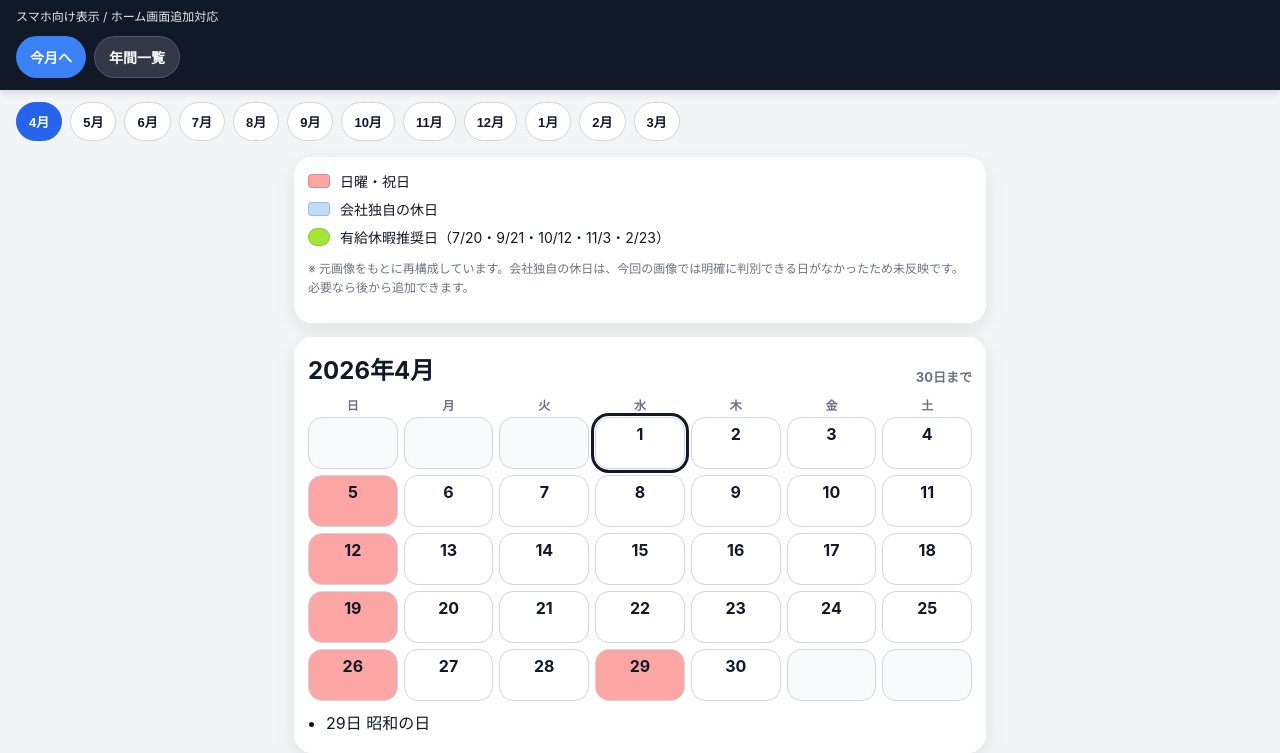
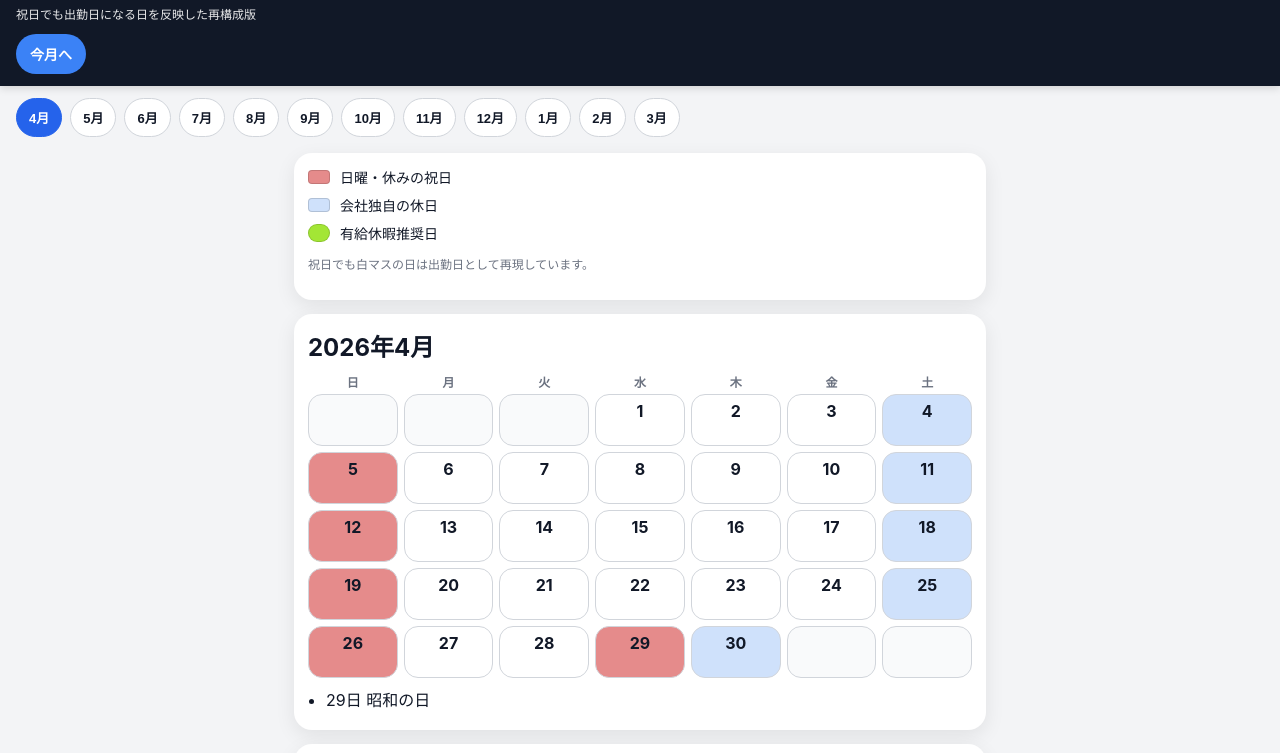
Before and after one commit to rio-eng422/work-calendar, a plain HTML site: page index.html in a window 1280 px wide. Shown: the part 46-799 px from the top of the page. Drawn offline with Linux system fonts and the light colour scheme.

Commit message:
Add files via upload

```diff
--- a/index.html
+++ b/index.html
@@ -3,7 +3,7 @@
 <head>
   <meta charset="UTF-8" />
   <meta name="viewport" content="width=device-width, initial-scale=1, viewport-fit=cover" />
-  <meta name="theme-color" content="#1f2937" />
+  <meta name="theme-color" content="#111827" />
   <title>2026年度 勤務カレンダー</title>
   <link rel="manifest" href="manifest.json" />
   <style>
@@ -12,11 +12,9 @@
       --card:#ffffff;
       --text:#111827;
       --muted:#6b7280;
-      --sun:#fca5a5;
-      --holiday:#fca5a5;
-      --company:#bfdbfe;
+      --sun:#e58b8b;
+      --company:#cfe1fb;
       --recommended:#a3e635;
-      --today:#111827;
       --border:#d1d5db;
       --accent:#2563eb;
     }
@@ -28,233 +26,171 @@
       color:var(--text);
     }
     header{
-      position:sticky;
-      top:0;
-      z-index:20;
-      background:#111827;
-      color:#fff;
+      position:sticky; top:0; z-index:20;
+      background:#111827; color:#fff;
       padding:14px 16px 12px;
       box-shadow:0 2px 8px rgba(0,0,0,.15);
     }
-    .title{
-      font-size:20px;
-      font-weight:700;
-      margin:0 0 10px;
-    }
-    .sub{
-      font-size:12px;
-      opacity:.9;
-      margin:0 0 12px;
-    }
-    .toolbar{
-      display:flex;
-      gap:8px;
-      flex-wrap:wrap;
-    }
+    .title{font-size:20px;font-weight:700;margin:0 0 8px}
+    .sub{font-size:12px;opacity:.9;margin:0 0 12px}
+    .toolbar{display:flex;gap:8px;flex-wrap:wrap}
     button{
-      border:none;
-      border-radius:999px;
-      padding:10px 14px;
-      font-size:14px;
-      font-weight:700;
-      background:#e5e7eb;
-      color:#111827;
+      border:none;border-radius:999px;padding:10px 14px;font-size:14px;font-weight:700;
+      background:#e5e7eb;color:#111827;
     }
     button.primary{background:#3b82f6;color:#fff}
-    button.ghost{
-      background:rgba(255,255,255,.14);
-      color:#fff;
-      border:1px solid rgba(255,255,255,.15);
-    }
     .month-tabs{
-      display:flex;
-      gap:8px;
-      overflow:auto;
-      padding:12px 16px 4px;
-      scroll-snap-type:x proximity;
-      background:var(--bg);
-      position:sticky;
-      top:105px;
-      z-index:15;
+      display:flex;gap:8px;overflow:auto;padding:12px 16px 4px;
+      background:var(--bg); position:sticky; top:98px; z-index:15;
     }
     .month-tab{
-      flex:0 0 auto;
-      scroll-snap-align:start;
-      border:1px solid var(--border);
-      background:#fff;
-      color:#111827;
-      border-radius:999px;
-      padding:9px 12px;
-      font-size:13px;
-      font-weight:700;
+      flex:0 0 auto; border:1px solid var(--border); background:#fff; color:#111827;
+      border-radius:999px; padding:9px 12px; font-size:13px; font-weight:700;
     }
-    .month-tab.active{
-      background:var(--accent);
-      color:#fff;
-      border-color:var(--accent);
-    }
-    main{
-      padding:12px 14px 100px;
-      max-width:720px;
-      margin:0 auto;
-    }
+    .month-tab.active{background:var(--accent);color:#fff;border-color:var(--accent)}
+    main{padding:12px 14px 100px;max-width:720px;margin:0 auto}
     .card{
-      background:var(--card);
-      border-radius:18px;
-      padding:14px;
-      box-shadow:0 6px 20px rgba(0,0,0,.08);
-      margin-bottom:14px;
+      background:var(--card); border-radius:18px; padding:14px;
+      box-shadow:0 6px 20px rgba(0,0,0,.08); margin-bottom:14px;
     }
     .month-title{
-      display:flex;
-      justify-content:space-between;
-      align-items:end;
-      margin-bottom:10px;
+      display:flex; justify-content:space-between; align-items:end; margin-bottom:10px;
     }
-    .month-title h2{
-      margin:0;
-      font-size:24px;
+    .month-title h2{margin:0;font-size:24px}
+    .count{color:var(--muted);font-size:13px;font-weight:700}
+    .weekdays,.grid{display:grid;grid-template-columns:repeat(7,1fr);gap:6px}
+    .weekdays div{text-align:center;font-weight:700;font-size:12px;color:var(--muted);padding-bottom:4px}
+    .day{
+      min-height:52px; background:#fff; border:1px solid var(--border); border-radius:14px;
+      padding:6px 4px; position:relative; display:flex; align-items:flex-start; justify-content:center;
+      font-weight:700; font-size:16px;
     }
-    .count{
-      color:var(--muted);
-      font-size:13px;
-      font-weight:700;
-    }
-    .weekdays,.grid{
-      display:grid;
-      grid-template-columns:repeat(7,1fr);
-      gap:6px;
-    }
-    .weekdays div{
-      text-align:center;
-      font-weight:700;
-      font-size:12px;
-      color:var(--muted);
-      padding-bottom:4px;
-    }
-    .day{
-      min-height:52px;
-      background:#fff;
-      border:1px solid var(--border);
-      border-radius:14px;
-      padding:6px 4px;
-      position:relative;
-      display:flex;
-      align-items:flex-start;
-      justify-content:center;
-      font-weight:700;
-      font-size:16px;
-    }
-    .day.empty{
-      background:#f9fafb;
-      color:#d1d5db;
-    }
-    .day.sun{background:var(--sun)}
-    .day.company{background:var(--company)}
-    .day.holiday{background:var(--holiday)}
+    .day.empty{background:#f9fafb;color:#d1d5db}
+    .day.sunoff{background:var(--sun)}
+    .day.companyoff{background:var(--company)}
     .day.recommended::after{
-      content:"";
-      position:absolute;
-      width:34px;height:26px;
-      border-radius:999px;
-      background:rgba(163,230,53,.88);
-      border:2px solid rgba(17,24,39,.55);
-      top:50%;
-      left:50%;
-      transform:translate(-50%,-50%);
-      z-index:0;
+      content:""; position:absolute; width:34px; height:26px; border-radius:999px;
+      background:rgba(163,230,53,.9); border:2px solid rgba(17,24,39,.55);
+      top:50%; left:50%; transform:translate(-50%,-50%); z-index:0;
     }
     .day span{position:relative; z-index:1}
-    .day.today{
-      outline:3px solid var(--today);
-      outline-offset:1px;
+    .daylabel{
+      position:absolute; bottom:3px; right:4px; font-size:9px; color:#4b5563; font-weight:700;
+      z-index:1;
     }
-    .legend{
-      display:grid;
-      grid-template-columns:1fr;
-      gap:8px;
-      font-size:14px;
-    }
-    .legend-item{
-      display:flex;
-      align-items:center;
-      gap:10px;
-    }
+    .legend{display:grid;grid-template-columns:1fr;gap:8px;font-size:14px}
+    .legend-item{display:flex;align-items:center;gap:10px}
     .swatch{
-      width:22px;height:14px;border-radius:4px;border:1px solid rgba(0,0,0,.15);
-      flex:0 0 auto;
+      width:22px;height:14px;border-radius:4px;border:1px solid rgba(0,0,0,.15);flex:0 0 auto;
     }
     .swatch.sun{background:var(--sun)}
     .swatch.company{background:var(--company)}
-    .swatch.recommended{background:var(--recommended); border-radius:999px; height:18px}
-    ul.holidays{
-      margin:10px 0 0;
-      padding-left:18px;
-    }
-    ul.holidays li{
-      margin:4px 0;
-      line-height:1.5;
-    }
-    .footer-note{
-      color:var(--muted);
-      font-size:12px;
-      line-height:1.6;
-    }
-    .hidden{display:none}
+    .swatch.recommended{background:var(--recommended);border-radius:999px;height:18px}
+    ul.holidays{margin:10px 0 0;padding-left:18px}
+    ul.holidays li{margin:4px 0;line-height:1.5}
+    .footer-note{color:var(--muted);font-size:12px;line-height:1.6}
   </style>
 </head>
 <body>
 <header>
   <div class="title">2026年度 勤務カレンダー</div>
-    <div class="sub">スマホ向け表示 / ホーム画面追加対応</div>
+  <div class="sub">祝日でも出勤日になる日を反映した再構成版</div>
   <div class="toolbar">
     <button id="jumpToday" class="primary">今月へ</button>
-      <button id="toggleYear" class="ghost">年間一覧</button>
   </div>
 </header>
-
 <div class="month-tabs" id="monthTabs"></div>
-
 <main id="app"></main>
 
 <script>
-const calendarData = {
-  yearLabel: "2026年度",
-  months: [
-    {year: 2026, month: 4, holidays: {"2026-04-29":"昭和の日"}, company: [], recommended: []},
-    {year: 2026, month: 5, holidays: {"2026-05-03":"憲法記念日","2026-05-04":"みどりの日","2026-05-05":"こどもの日","2026-05-06":"振替休日（5/3分）"}, company: [], recommended: []},
-    {year: 2026, month: 6, holidays: {}, company: [], recommended: []},
-    {year: 2026, month: 7, holidays: {"2026-07-20":"海の日"}, company: [], recommended: ["2026-07-20"]},
-    {year: 2026, month: 8, holidays: {"2026-08-11":"山の日"}, company: [], recommended: []},
-    {year: 2026, month: 9, holidays: {"2026-09-21":"敬老の日","2026-09-22":"国民の休日","2026-09-23":"秋分の日"}, company: [], recommended: ["2026-09-21"]},
-    {year: 2026, month: 10, holidays: {"2026-10-12":"スポーツの日"}, company: [], recommended: ["2026-10-12"]},
-    {year: 2026, month: 11, holidays: {"2026-11-03":"文化の日","2026-11-23":"勤労感謝の日"}, company: [], recommended: ["2026-11-03"]},
-    {year: 2026, month: 12, holidays: {}, company: [], recommended: []},
-    {year: 2027, month: 1, holidays: {"2027-01-01":"元日","2027-01-11":"成人の日"}, company: [], recommended: []},
-    {year: 2027, month: 2, holidays: {"2027-02-11":"建国記念の日","2027-02-23":"天皇誕生日"}, company: [], recommended: ["2027-02-23"]},
-    {year: 2027, month: 3, holidays: {"2027-03-21":"春分の日","2027-03-22":"振替休日（3/21分）"}, company: [], recommended: []},
-  ]
+const weekdayLabels = ["日","月","火","水","木","金","土"];
+
+function ymd(y,m,d){ return `${y}-${String(m).padStart(2,"0")}-${String(d).padStart(2,"0")}`; }
+
+const officialHolidays = {
+  "2026-04-29":"昭和の日",
+  "2026-05-03":"憲法記念日",
+  "2026-05-04":"みどりの日",
+  "2026-05-05":"こどもの日",
+  "2026-05-06":"振替休日（5/3分）",
+  "2026-07-20":"海の日",
+  "2026-08-11":"山の日",
+  "2026-09-21":"敬老の日",
+  "2026-09-22":"国民の休日",
+  "2026-09-23":"秋分の日",
+  "2026-10-12":"スポーツの日",
+  "2026-11-03":"文化の日",
+  "2026-11-23":"勤労感謝の日",
+  "2027-01-01":"元日",
+  "2027-01-11":"成人の日",
+  "2027-02-11":"建国記念の日",
+  "2027-02-23":"天皇誕生日",
+  "2027-03-21":"春分の日",
+  "2027-03-22":"振替休日（3/21分）"
 };
 
-const weekdayLabels = ["日","月","火","水","木","金","土"];
+const holidayWorkdays = new Set([
+  "2026-05-06",
+  "2026-07-20",
+  "2026-09-21",
+  "2026-09-22",
+  "2026-09-23",
+  "2026-10-12",
+  "2026-11-03",
+  "2026-11-23",
+  "2027-01-11",
+  "2027-02-11",
+  "2027-02-23",
+  "2027-03-22"
+]);
+
+const recommended = new Set([
+  "2026-07-20","2026-09-21","2026-10-12","2026-11-03","2027-02-23"
+]);
+
+const companyOff = new Set([
+  "2026-04-04","2026-04-11","2026-04-18","2026-04-25","2026-04-30",
+  "2026-05-02","2026-05-09","2026-05-16","2026-05-23","2026-05-30",
+  "2026-06-06","2026-06-13","2026-06-20","2026-06-27",
+  "2026-07-04","2026-07-11","2026-07-18","2026-07-25",
+  "2026-08-01","2026-08-08","2026-08-10","2026-08-12","2026-08-13","2026-08-14","2026-08-15","2026-08-22","2026-08-29",
+  "2026-09-05","2026-09-12","2026-09-19","2026-09-26",
+  "2026-10-03","2026-10-10","2026-10-17","2026-10-24","2026-10-31",
+  "2026-11-07","2026-11-14","2026-11-21","2026-11-28",
+  "2026-12-05","2026-12-12","2026-12-19","2026-12-26","2026-12-28","2026-12-29","2026-12-30","2026-12-31",
+  "2027-01-02","2027-01-03","2027-01-04","2027-01-05","2027-01-09","2027-01-16","2027-01-23","2027-01-30",
+  "2027-02-06","2027-02-13","2027-02-20","2027-02-27",
+  "2027-03-06","2027-03-13","2027-03-20","2027-03-27"
+]);
+
+const months = [
+  {year:2026, month:4},
+  {year:2026, month:5},
+  {year:2026, month:6},
+  {year:2026, month:7},
+  {year:2026, month:8},
+  {year:2026, month:9},
+  {year:2026, month:10},
+  {year:2026, month:11},
+  {year:2026, month:12},
+  {year:2027, month:1},
+  {year:2027, month:2},
+  {year:2027, month:3}
+];
+
 const app = document.getElementById("app");
 const monthTabs = document.getElementById("monthTabs");
-let yearMode = false;
-
-function ymd(y,m,d){
-  return `${y}-${String(m).padStart(2,"0")}-${String(d).padStart(2,"0")}`;
-}
 
 function buildTabs(){
-  calendarData.months.forEach((m, index) => {
+  months.forEach((m, index) => {
     const btn = document.createElement("button");
     btn.className = "month-tab";
+    btn.id = `tab-${index}`;
     btn.textContent = `${m.month}月`;
     btn.onclick = () => {
       document.getElementById(`month-${index}`).scrollIntoView({behavior:"smooth", block:"start"});
       setActiveTab(index);
     };
-    btn.id = `tab-${index}`;
     monthTabs.appendChild(btn);
   });
 }
@@ -265,24 +201,19 @@ function setActiveTab(index){
 
 function render(){
   app.innerHTML = "";
-
   const legend = document.createElement("section");
   legend.className = "card";
   legend.innerHTML = `
     <div class="legend">
-      <div class="legend-item"><span class="swatch sun"></span><span>日曜・祝日</span></div>
+      <div class="legend-item"><span class="swatch sun"></span><span>日曜・休みの祝日</span></div>
       <div class="legend-item"><span class="swatch company"></span><span>会社独自の休日</span></div>
-      <div class="legend-item"><span class="swatch recommended"></span><span>有給休暇推奨日（7/20・9/21・10/12・11/3・2/23）</span></div>
+      <div class="legend-item"><span class="swatch recommended"></span><span>有給休暇推奨日</span></div>
     </div>
-    <p class="footer-note">※ 元画像をもとに再構成しています。会社独自の休日は、今回の画像では明確に判別できる日がなかったため未反映です。必要なら後から追加できます。</p>
+    <p class="footer-note">祝日でも白マスの日は出勤日として再現しています。</p>
   `;
   app.appendChild(legend);
 
-  calendarData.months.forEach((m, index) => {
-    const card = document.createElement("section");
-    card.className = "card month-card";
-    card.id = `month-${index}`;
-
+  months.forEach((m, index) => {
     const firstDay = new Date(m.year, m.month - 1, 1);
     const lastDate = new Date(m.year, m.month, 0).getDate();
     const startWeekday = firstDay.getDay();
@@ -292,12 +223,19 @@ function render(){
     for(let d=1; d<=lastDate; d++) cells.push({day:d});
     while(cells.length % 7 !== 0) cells.push({empty:true});
 
-    const holidayEntries = Object.entries(m.holidays).sort(([a],[b]) => a.localeCompare(b));
+    const holidayEntries = Object.entries(officialHolidays)
+      .filter(([k]) => Number(k.slice(0,4)) === m.year && Number(k.slice(5,7)) === m.month)
+      .sort(([a],[b]) => a.localeCompare(b));
 
+    const workHolidayEntries = holidayEntries.filter(([k]) => holidayWorkdays.has(k));
+
+    const card = document.createElement("section");
+    card.className = "card";
+    card.id = `month-${index}`;
     card.innerHTML = `
       <div class="month-title">
         <h2>${m.year}年${m.month}月</h2>
-        <div class="count">${lastDate}日まで</div>
+        <div class="count"></div>
       </div>
       <div class="weekdays">${weekdayLabels.map(w => `<div>${w}</div>`).join("")}</div>
       <div class="grid">
@@ -305,26 +243,29 @@ function render(){
           if(c.empty) return `<div class="day empty"></div>`;
           const key = ymd(m.year, m.month, c.day);
           const dateObj = new Date(m.year, m.month - 1, c.day);
-          const isSun = dateObj.getDay() === 0;
-          const isHoliday = Boolean(m.holidays[key]);
-          const isCompany = m.company.includes(key);
-          const isRecommended = m.recommended.includes(key);
-          const now = new Date();
-          const isToday = now.getFullYear() === m.year && (now.getMonth()+1) === m.month && now.getDate() === c.day;
+          const isSunday = dateObj.getDay() === 0;
+          const isOfficialHoliday = !!officialHolidays[key];
+          const isHolidayWorkday = holidayWorkdays.has(key);
+          const isCompanyOff = companyOff.has(key);
+          const isRedOff = isSunday || (isOfficialHoliday && !isHolidayWorkday);
+          const isRecommended = recommended.has(key);
+          const label = isOfficialHoliday && isHolidayWorkday ? `<div class="daylabel">祝出</div>` : "";
           const cls = [
             "day",
-            isSun ? "sun" : "",
-            isHoliday ? "holiday" : "",
-            isCompany ? "company" : "",
-            isRecommended ? "recommended" : "",
-            isToday ? "today" : ""
+            isRedOff ? "sunoff" : "",
+            isCompanyOff ? "companyoff" : "",
+            isRecommended ? "recommended" : ""
           ].filter(Boolean).join(" ");
-          return `<div class="${cls}"><span>${c.day}</span></div>`;
+          return `<div class="${cls}"><span>${c.day}</span>${label}</div>`;
         }).join("")}
       </div>
       <ul class="holidays">
-        ${holidayEntries.length ? holidayEntries.map(([date, name]) => `<li>${date.slice(8)}日 ${name}</li>`).join("") : "<li>祝日なし</li>"}
+        ${holidayEntries.length ? holidayEntries.map(([date, name]) => {
+          const suffix = holidayWorkdays.has(date) ? "（出勤）" : "";
+          return `<li>${date.slice(8)}日 ${name}${suffix}</li>`;
+        }).join("") : "<li>祝日なし</li>"}
       </ul>
+      ${workHolidayEntries.length ? `<p class="footer-note">※ この月は祝日出勤あり</p>` : ``}
     `;
     app.appendChild(card);
   });
@@ -332,51 +273,16 @@ function render(){
 
 function jumpToCurrentFiscalMonth(){
   const now = new Date();
-  let index = calendarData.months.findIndex(m => m.year === now.getFullYear() && m.month === now.getMonth() + 1);
+  let index = months.findIndex(m => m.year === now.getFullYear() && m.month === now.getMonth() + 1);
   if(index === -1) index = 0;
-  const target = document.getElementById(`month-${index}`);
-  if(target){
-    target.scrollIntoView({behavior:"smooth", block:"start"});
+  document.getElementById(`month-${index}`)?.scrollIntoView({behavior:"smooth", block:"start"});
   setActiveTab(index);
 }
-}
-
-document.getElementById("jumpToday").addEventListener("click", jumpToCurrentFiscalMonth);
-
-document.getElementById("toggleYear").addEventListener("click", () => {
-  yearMode = !yearMode;
-  document.querySelectorAll(".month-card").forEach(card => {
-    card.classList.toggle("hidden", false);
-  });
-  if(yearMode){
-    document.querySelectorAll(".month-card").forEach((card, i) => {
-      if(i !== 0 && i !== 1 && i !== 2 && i !== 3 && i !== 4 && i !== 5 && i !== 6 && i !== 7 && i !== 8 && i !== 9 && i !== 10 && i !== 11){}
-    });
-    document.getElementById("toggleYear").textContent = "月別表示";
-    document.querySelectorAll(".month-card").forEach(card => {
-      card.style.padding = "10px";
-    });
-    document.querySelectorAll(".grid").forEach(grid => grid.style.gap = "3px");
-    document.querySelectorAll(".day").forEach(day => {
-      day.style.minHeight = "34px";
-      day.style.fontSize = "12px";
-      day.style.borderRadius = "8px";
-    });
-  } else {
-    document.getElementById("toggleYear").textContent = "年間一覧";
-    document.querySelectorAll(".month-card").forEach(card => card.style.padding = "14px");
-    document.querySelectorAll(".grid").forEach(grid => grid.style.gap = "6px");
-    document.querySelectorAll(".day").forEach(day => {
-      day.style.minHeight = "52px";
-      day.style.fontSize = "16px";
-      day.style.borderRadius = "14px";
-    });
-  }
-});
 
 buildTabs();
 render();
 setActiveTab(0);
+document.getElementById("jumpToday").addEventListener("click", jumpToCurrentFiscalMonth);
 
 const observer = new IntersectionObserver((entries) => {
   const visible = entries.filter(e => e.isIntersecting).sort((a,b) => b.intersectionRatio - a.intersectionRatio)[0];
@@ -387,7 +293,7 @@ const observer = new IntersectionObserver((entries) => {
 }, {rootMargin:"-30% 0px -55% 0px", threshold:[0.2,0.5,0.8]});
 
 window.addEventListener("load", () => {
-  document.querySelectorAll(".month-card").forEach(card => observer.observe(card));
+  document.querySelectorAll('[id^="month-"]').forEach(card => observer.observe(card));
 });
 </script>
 </body>
```
Also changed, not shown: icon-192.png, icon-512.png. Lines whose indentation alone changed are shown as unchanged.
